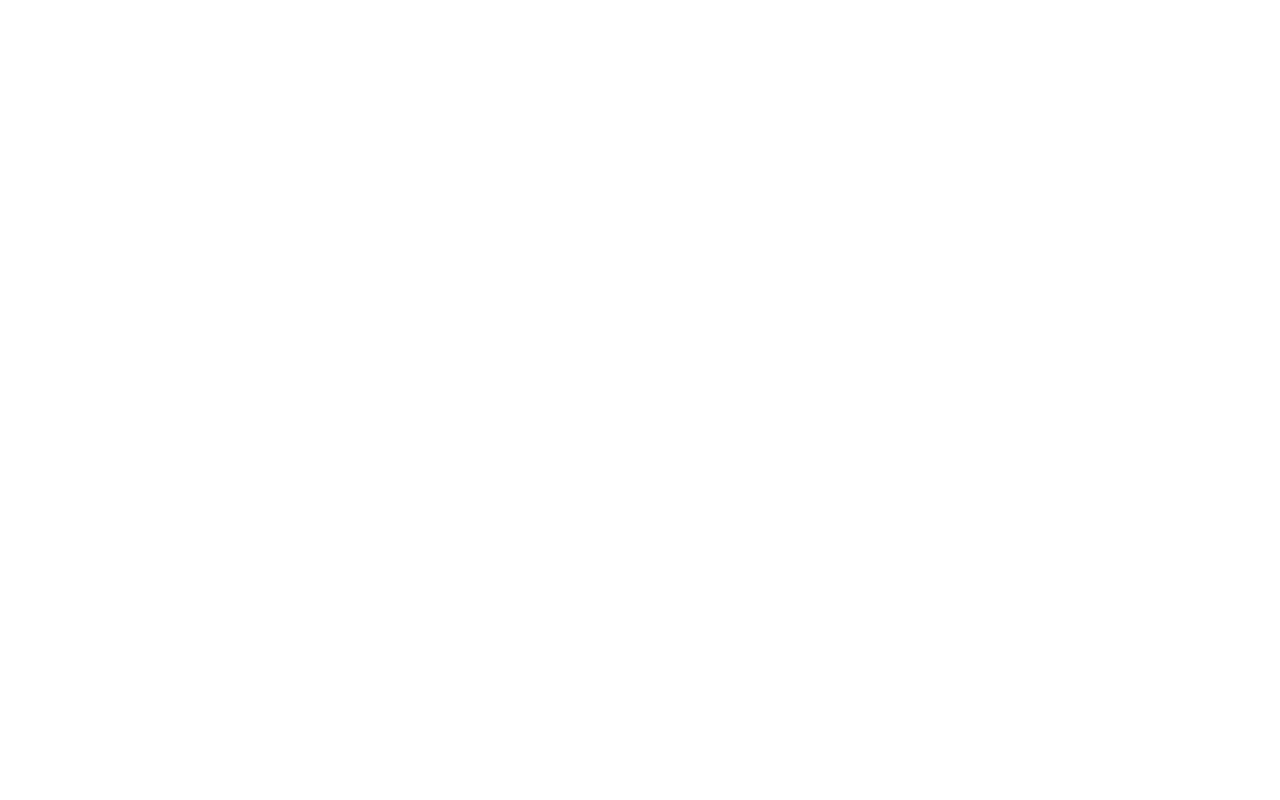
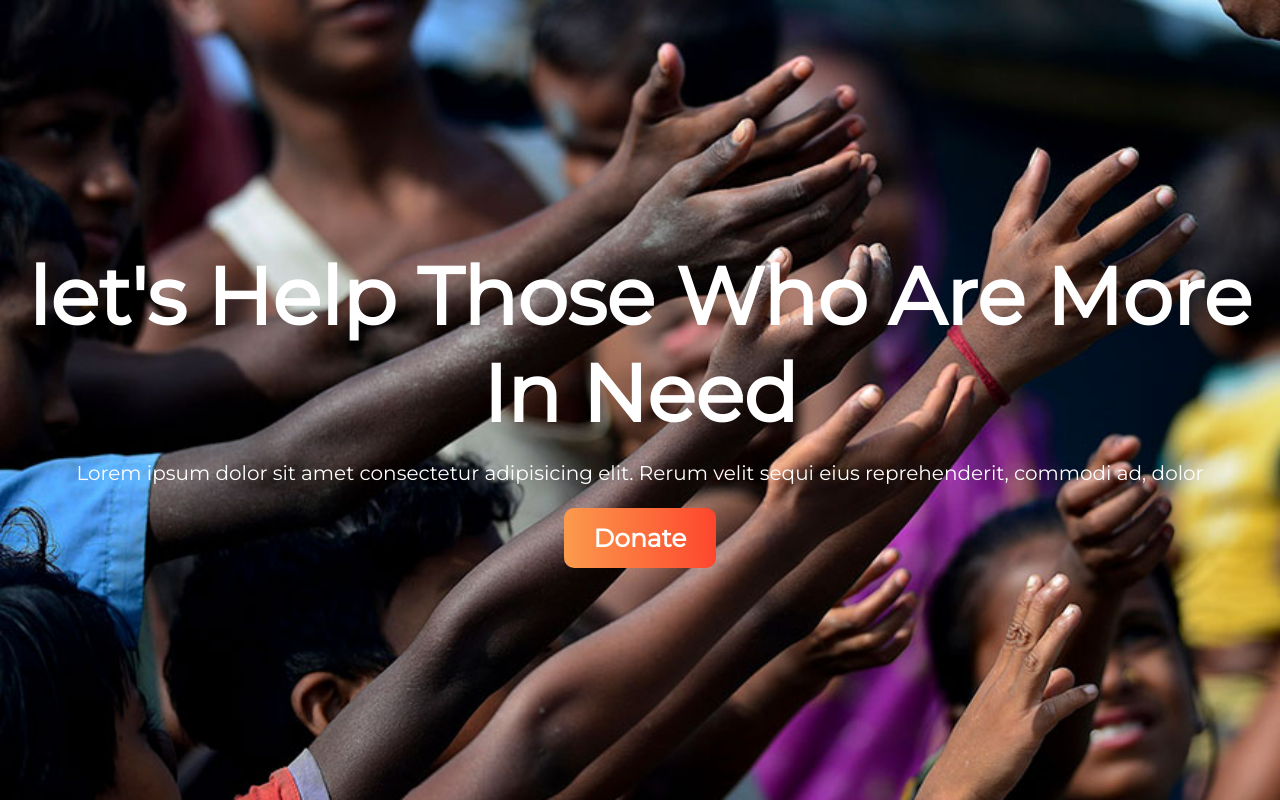
Before and after one commit to lutforrahmanseu/Lutfor-Foundation, a plain HTML site: page index.html in a window 1280 px wide. Drawn offline with Linux system fonts and the light colour scheme.

Commit message:
header section

```diff
--- a/css/style.css
+++ b/css/style.css
@@ -0,0 +1,43 @@
+*{
+    margin: 0px;
+    padding: 0px;
+    box-sizing: border-box;
+}
+body{
+    font-family: 'Montserrat', sans-serif;
+}
+.header-section{
+    width: 100%;
+    height: 100vh;
+    background-image: url(../images/donation13.jpg);
+    background-repeat: no-repeat;
+    background-size: cover;
+}
+.contain-area{
+    display: flex;
+    height: 100%;
+    justify-content: center;
+    align-items: center;
+}
+.contain{
+    text-align: center;
+}
+h1{
+    color:  #ffffff;
+    font-size: 80px;
+}
+p{
+    font-size: 20px;
+    color:#ffffff ;
+}
+.link-button{
+    font-size: 25px;
+    text-decoration: none;
+    padding: 15px 30px;
+    color: white;
+    background-image:  linear-gradient(88.33deg, #FBA24F -7.64%, #FF1E1E 145.94%);
+    border-radius:10px;
+    outline: none;
+    font-weight: 700;
+
+}
--- a/index.html
+++ b/index.html
@@ -6,9 +6,25 @@
     <meta name="viewport" content="width=device-width, initial-scale=1.0">
     <title>Lutfor Foundation</title>
     <link rel="shortcut icon" href="./title-icon/icon.png" type="image/x-icon">
+    <link rel="preconnect" href="https://fonts.googleapis.com">
+    <link rel="preconnect" href="https://fonts.gstatic.com" crossorigin>
+    <link href="https://fonts.googleapis.com/css2?family=Montserrat&display=swap" rel="stylesheet">
     <link rel="stylesheet" href="./css/style.css">
 </head>
 <body>
+    <!----------------------------header section---------------------->
+    <section class="header-section">
+            <div class="contain-area">
+            <div class="contain">
+                <h1>let's Help Those Who Are More In Need</h1>
+                <br>
+                <p>Lorem ipsum dolor sit amet consectetur adipisicing elit. Rerum velit sequi eius reprehenderit, commodi ad, dolor</p>
+                <br><br>
+                <a class="link-button" target="_blank" href="#">Donate</a>
+            </div>
+        </div>
+    </section>
+
 
 </body>
 </html>
```
Also changed, not shown: images/donation13.jpg (added).
